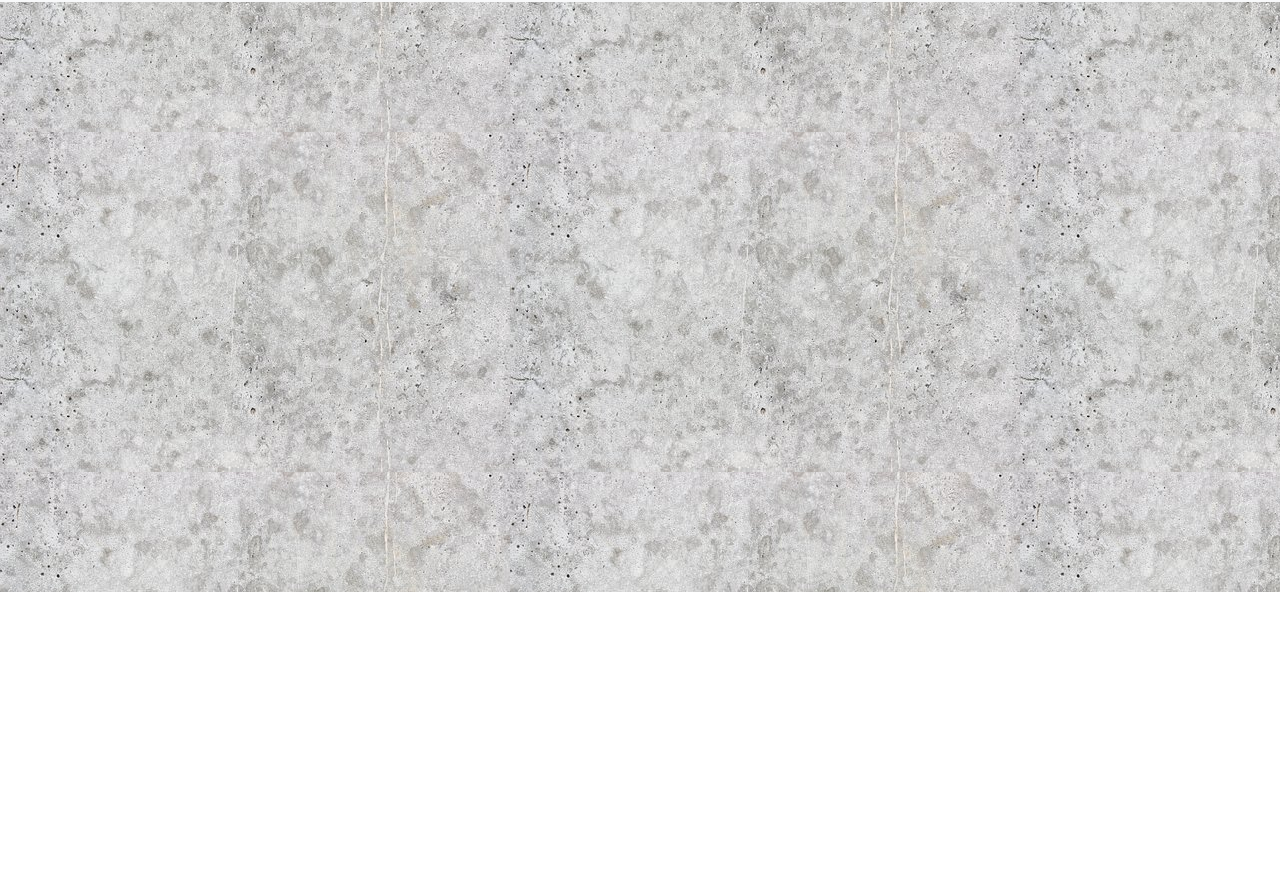
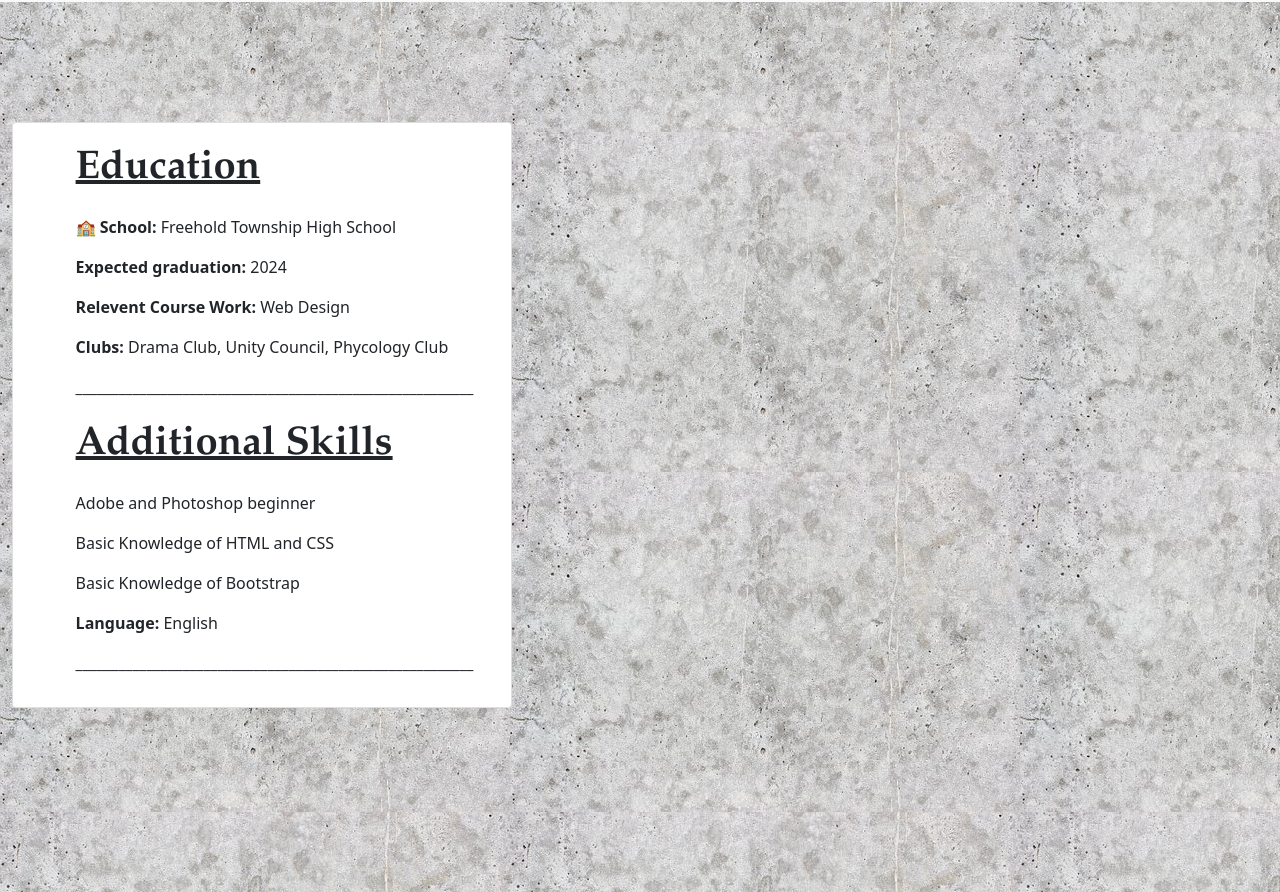
Before and after one commit to hannahfierro/Portfolio-practice-, a plain HTML site: page Resume.html in a window 1280 px wide. Shown: the part 208-1100 px from the top of the page. Before the commit the page ends 800 px from the top, so only its background shows below. Drawn offline with nearby package versions, Linux system fonts and the light colour scheme.

Commit message:
Update 6/3

```diff
--- a/Resume.html
+++ b/Resume.html
@@ -23,13 +23,59 @@
       <a class="nav-link" href="AboutMe.html">About</a>
       </li>
       <li class="nav-item">
-       <a class="nav-link" href="contact.html">Contact</a>
+       <a class="nav-link active" href="resume.html">Resume</a>
        </li>
        <li class="nav-item">
         <a class="nav-link" href="Work.html">Work Gallery</a>
         </li>
         <li class="nav-item">
-         <a class="nav-link active" href="Resume.html">Resume</a>
+         <a class="nav-link" href="contact.html">Contact</a>
          </li>
     </ul>
   </nav>
+  <div class="container-fluid-1">
+  <div class="row">
+  <div class="col p-3 bg-container-fluid-1"></div>
+  <div class="col p-3 bg-container-fluid-1"></div>
+  <div class="col p-3 bg-container-fluid-1"></div>
+  </div>
+  <div class="container-fluid-1">
+  <div class="row">
+  <div class="col p-3 bg-container-fluid-1"></div>
+  <div class="col p-3 bg-container-fluid-1"></div>
+  <div class="col p-3 bg-container-fluid-1"></div>
+  </div>
+  <div class="container-fluid-1">
+  <div class="row">
+  <div class="col p-3 bg-container-fluid-1"></div>
+  <div class="col p-3 bg-container-fluid-1"></div>
+  <div class="col p-3 bg-container-fluid-1"></div>
+  </div>
+  <div class="container-fluid-1">
+  <div class="row">
+  <div class="col p-4 bg-container-fluid-1"> <div class="card" style="width:500px">
+         <div class="card-body">
+           <p class="card-title"><b><u>Education</u></b></p>
+           <p class="card-text"><p>&#127979;<b> School: </b>Freehold Township High School</p>
+<p><b>Expected graduation:</b> 2024</p>
+<p><b>Relevent Course Work: </b> Web Design</p>
+<p><b>Clubs: </b> Drama Club, Unity Council, Phycology Club</p>
+<p>________________________________________________________</p>
+ </p>
+           <p class="card-title"><b><u>Additional Skills</u></b></p>
+           <p class="card-text"><p>Adobe and Photoshop beginner</p>
+<p>Basic Knowledge of HTML and CSS</p>
+<p>Basic Knowledge of Bootstrap</p>
+<p><b>Language: </b> English</p>
+<p>________________________________________________________</p>
+ </p>
+         </div></div>
+  <div class="col p-3 bg-container-fluid-1"></div>
+  <div class="col p-3 bg-container-fluid-1"></div>
+  </div>
+  <div class="container-fluid-1">
+  <div class="row">
+  <div class="col p-3 bg-container-fluid-1"></</div>
+  <div class="col p-3 bg-container-fluid-1"></div>
+  <div class="col p-3 bg-container-fluid-1"></div>
+  </div>
--- a/style.css
+++ b/style.css
@@ -26,3 +26,9 @@ h1 {
   font-family: Garamond, serif;
   font-size: 40px;
 }
+p {
+  text-indent: 10%;
+}
+.col-lg-4{
+  align-self:center;
+}
```
Also changed, not shown: AboutMe.html (+4 -4 lines), Work.html (+2 -2 lines), contact.html (+2 -2 lines), index.html (+2 -2 lines).
